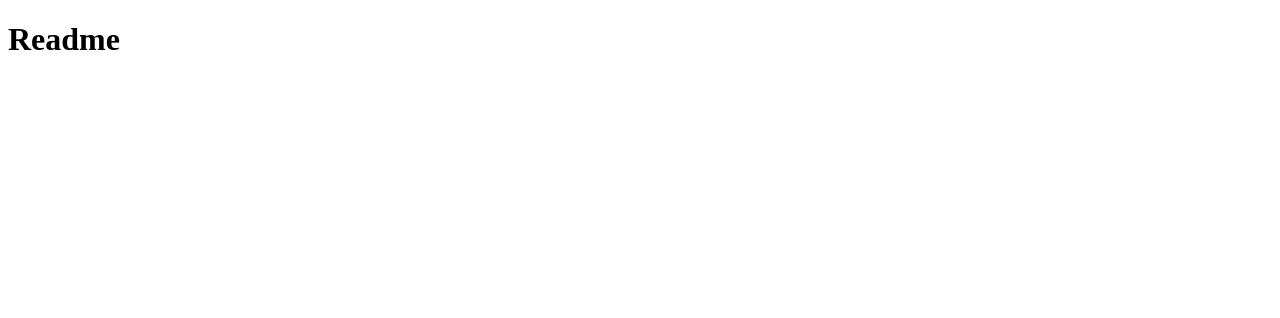
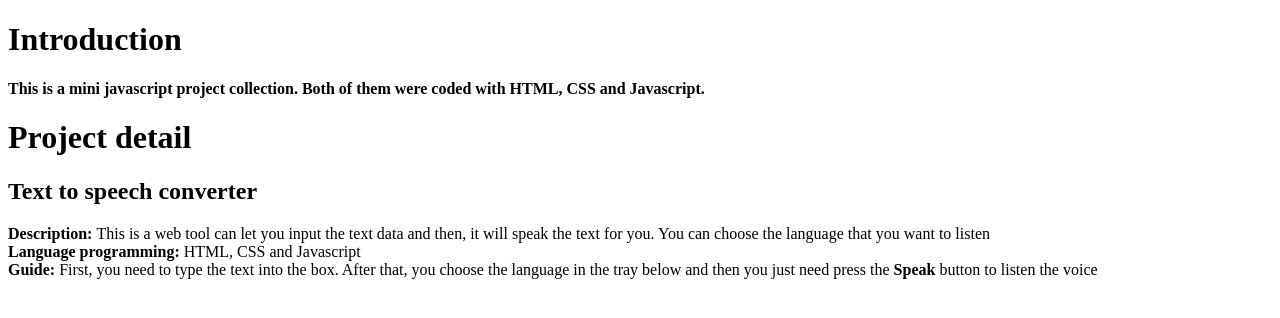
Before and after one commit to DangHuuPhuocVinh/Javascript-Practicing-Project-Collection, a plain HTML site: page readme.html in a window 1280 px wide. Drawn offline with Linux system fonts and the light colour scheme.

Commit message:
Update readme

```diff
--- a/readme.html
+++ b/readme.html
@@ -6,6 +6,12 @@
     <title>Readme</title>
 </head>
 <body>
-    <h1>Readme</h1>
+    <h1>Introduction</h1>
+    <span><b>This is a mini javascript project collection. Both of them were coded with HTML, CSS and Javascript.</b></span>
+    <h1>Project detail</h1>
+    <h2>Text to speech converter</h2>
+    <span><b>Description: </b>This is a web tool can let you input the text data and then, it will speak the text for you. You can choose the language that you want to listen</span><br>
+    <span><b>Language programming: </b>HTML, CSS and Javascript</span><br>
+    <span><b>Guide: </b>First, you need to type the text into the box. After that, you choose the language in the tray below and then you just need press the <b>Speak</b> button to listen the voice</span>
 </body>
 </html>
```
